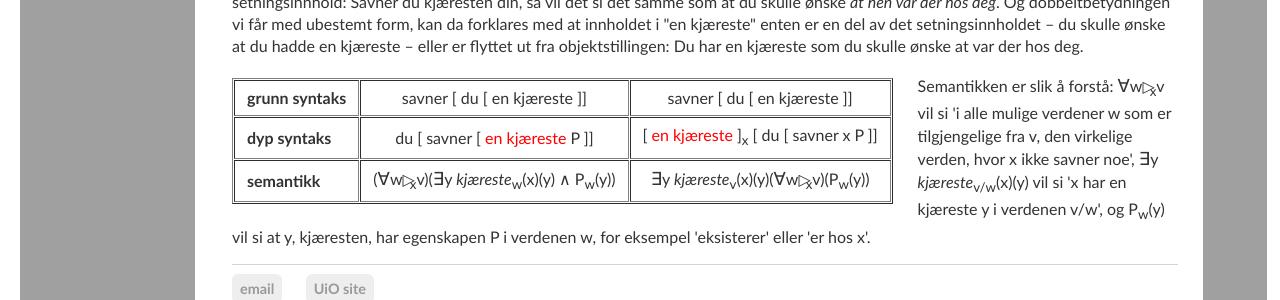
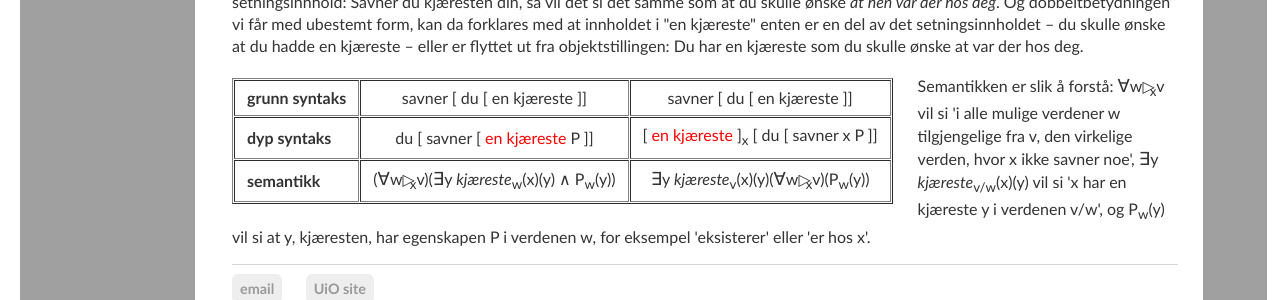
Before and after one commit to kjelljs/kjelljs.github.io, a Jekyll site: the page built from dissemination/vitsen.html, in a window 1280 px wide and 900 px high, scrolled down 2217 px. Shown: the part 543-843 px from the top of the window. Built offline with Jekyll 4.4.1, drawn with Linux system fonts in a browser that asks for light colours.

Commit message:
Update vitsen.html

```diff
--- a/dissemination/vitsen.html
+++ b/dissemination/vitsen.html
@@ -171,6 +171,6 @@ figcaption {
 		</tr>
 	</tbody>
 	</table></figure></div>
-<p style="vertical-align: baseline">Semantikken er slik å forstå: <font size="+1em">&forall;</font>w&#9655;<sub style="padding:0px; margin-left:-5px">x</sub>v vil si 'i alle mulige verdener w som er tilgjengelige fra v, den virkelige verden, hvor x ikke savner noe', <font size="+1em">∃</font>y <em>kjæreste</em><sub>v/w</sub>(x)(y) vil si 'x har en kjæreste y i verdenen v/w', og P<sub>w</sub>(y) vil si at y, kjæresten, har egenskapen P i verdenen w, for eksempel 'eksisterer' eller 'er hos x'.
+<p style="vertical-align: baseline">Semantikken er slik å forstå: <font size="+1em">&forall;</font>w&#9655;<sub style="padding:0px; margin-left:-5px">x</sub>v vil si 'i alle mulige verdener w tilgjengelige fra v, den virkelige verden, hvor x ikke savner noe', <font size="+1em">∃</font>y <em>kjæreste</em><sub>v/w</sub>(x)(y) vil si 'x har en kjæreste y i verdenen v/w', og P<sub>w</sub>(y) vil si at y, kjæresten, har egenskapen P i verdenen w, for eksempel 'eksisterer' eller 'er hos x'.
 </p>
 </section>
```
